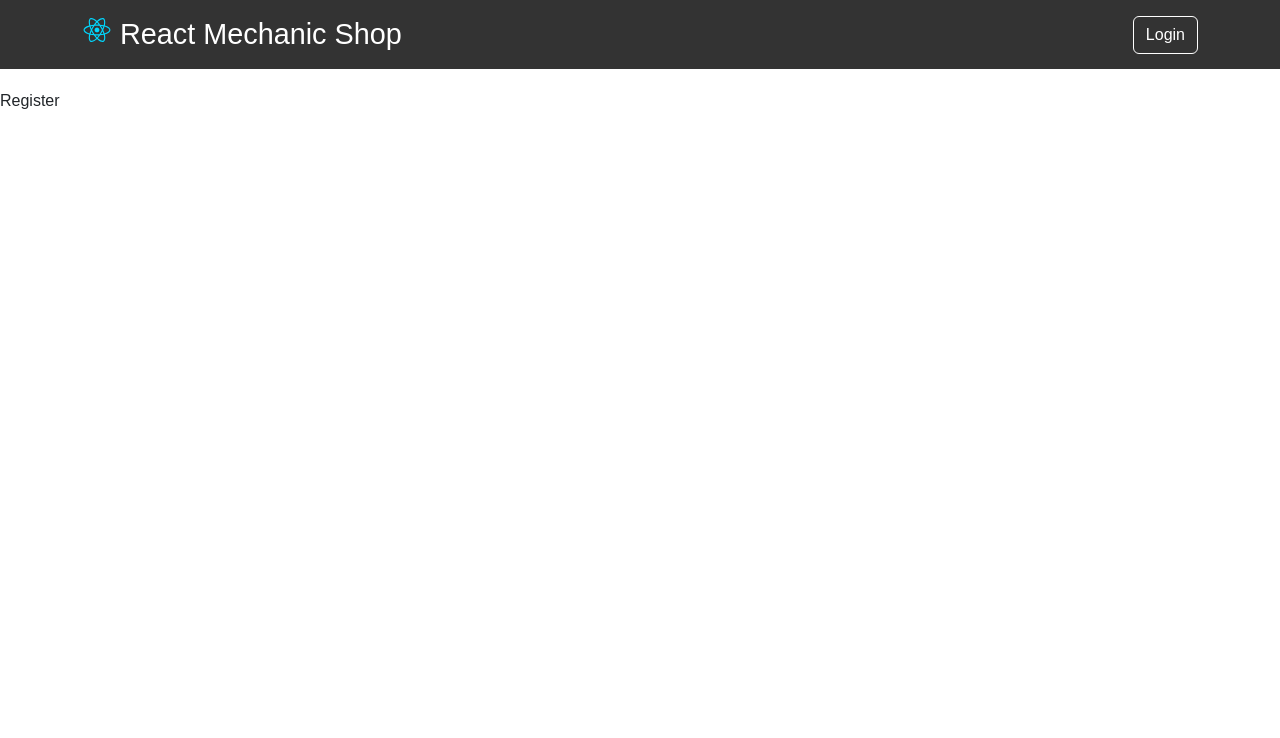
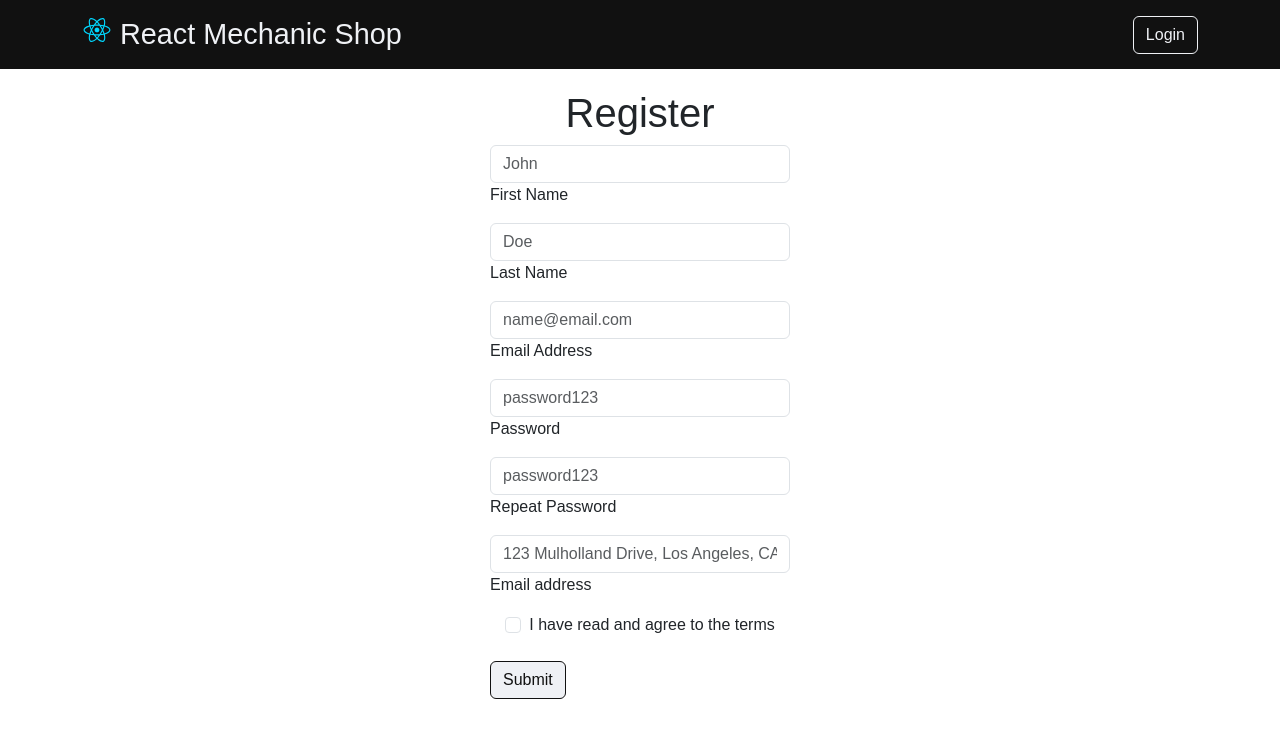
Before and after one commit to joeyvigil/hw29-react-mechanic-shop-crud, a React (Vite) app: page /register in a window 1280 px wide. Shown: the top 738 px of the page. Built offline with nearby package versions, Linux system fonts and the light colour scheme; a web font is replaced by a local one.

Commit message:
register

```diff
--- a/src/App.css
+++ b/src/App.css
@@ -1,36 +1,62 @@
+:root {
+  --React: #61dbfb;
+  --Rosewater: #dc8a78;
+  --Pink: #ea76cb;
+  --Mauve: #8839ef;
+  --Maroon: #e64553;
+  --Peach: #fe640b;
+  --Yellow: #df8e1d;
+  --Green: #40a02b;
+  --Teal: #179299;
+  --Sapphire: #209fb5;
+  --Lavender: #7287fd;
+  --Base0: #eff1f5;
+  --Base1: #ccd0da;
+  --Base2: #acb0be;
+  --Base3: #8c8fa1;
+  --Base4: #6c6f85;
+  --Base5: #4c4f69;
+  --Base6: #111;
+}
+
 * {
-    font-family: "Geo", sans-serif;
+  font-family: "Geo", sans-serif;
   font-weight: 400;
   font-style: normal;
 }
 
 .mynavbar {
   margin-bottom: 20px;
-  background-color: #333;
-  color: white;
+  background-color: var(--Base6);
+  color: var(--Base0);
 }
 
 .navbar-brand {
-  color: white;
-
+  color: var(--Base0);
   font-size: 1.8em;
 }
 
 .navbar-brand:hover {
-  color: white
+  color: var(--Base0)
 }
 
 .btn {
-  color: white;
-  border-color: white;
+  color: var(--Base0);
+  border-color: var(--Base0);
 }
 
 .btn:hover {
-  background-color: #61dbfb;
-  color: #333;
+  background-color: var(--React);
+  color: var(--Base6);
 }
 
 .small-container {
   max-width: 300px;
   margin: auto;
 }
+
+.btn-primary {
+  background-color: var(--Base0);
+  border-color: var(--Base6);
+  color: var(--Base6);
+}
--- a/src/App.jsx
+++ b/src/App.jsx
@@ -16,13 +16,10 @@ function App() {
         <div className='container'>
         <nav className="navbar">
 
-
           <div className="navbar-brand">
             <img src="/images/react.svg" alt="Logo" width="30" height="24" className="d-inline-block align-text-top" /> React Mechanic Shop
           </div>
           <button className="btn btn-outline-success" onClick={() => navigate('/') }> Login</button>
-
-
 
         </nav>
         </div>
--- a/src/views/Main.jsx
+++ b/src/views/Main.jsx
@@ -1,5 +1,4 @@
 import React from 'react'
-import { useState } from 'react';
 
 const main = () => {
     const formSubmit = (e) =>{
@@ -11,16 +10,13 @@ const main = () => {
     const [email, setEmail] = React.useState("");
 
 
-
-
-
   return (
     <div className='container'>
         <div className='small-container'>
-        <br /><h1 className='text-center'>Welcome</h1>
+        <h1 className='text-center'>Welcome</h1>
         <form onSubmit={(e)=> formSubmit(e)}>
             {/* Email input */}
-            <div className="form-outline mb-4">
+            <div className="mb-2">
                 <input type="email"
                   className="form-control"
                   id="email"
@@ -31,7 +27,7 @@ const main = () => {
             </div>
 
             {/* Password input */}
-            <div className="form-outline mb-4">
+            <div className="mb-2">
                 <input type="password"
                   className="form-control"
                   id="password"
@@ -49,8 +45,8 @@ const main = () => {
             {/* Register buttons */}
             <div className="text-center">
                 <p>Not a member? <a href="/register">Register</a></p>
+            </div>
 
-            </div>
         </form>
         </div>
 
--- a/src/views/Register.jsx
+++ b/src/views/Register.jsx
@@ -1,8 +1,115 @@
 import React from 'react'
 
 const Register = () => {
+      const formSubmit = (e) =>{
+          e.preventDefault();
+          console.log("form submitted");
+          console.log("Register form data:");
+          console.log("First Name:", first);
+          console.log("Last Name:", last);
+          console.log("Email:", email);
+          console.log("Password:", password);
+          console.log("Repeat Password:", repeatPassword);
+          console.log("Address:", address);
+          console.log(e);
+      }
+      const [first, setFirst] = React.useState("");
+      const [last, setLast] = React.useState("");
+      const [email, setEmail] = React.useState("");
+      const [password, setPassword] = React.useState("");
+      const [repeatPassword, setRepeatPassword] = React.useState("");
+      const [address, setAddress] = React.useState("");
+
+
+
   return (
-    <div>Register</div>
+    <div className='container'>
+        <div className='small-container'>
+        <h1 className='text-center'>Register</h1>
+        <form onSubmit={(e)=> formSubmit(e)}>
+
+            {/* First Name input */}
+            <div className="mb-2">
+                <input type="text"
+                  className="form-control"
+                  id="first"
+                  value={first}
+                  onChange={(e) => setFirst(e.target.value)}
+                  placeholder='John' required></input>
+                <label className="form-label">First Name</label>
+            </div>
+
+            {/* Last Name input */}
+            <div className="mb-2">
+                <input type="text"
+                  className="form-control"
+                  id="last"
+                  value={last}
+                  onChange={(e) => setLast(e.target.value)}
+                  placeholder='Doe' required></input>
+                <label className="form-label">Last Name</label>
+            </div>
+
+            {/* Email input */}
+            <div className="mb-2">
+                <input type="email"
+                  className="form-control"
+                  id="email"
+                  value={email}
+                  onChange={(e) => setEmail(e.target.value)}
+                  placeholder='name@email.com' required></input>
+                <label className="form-label">Email Address</label>
+            </div>
+
+            {/* Password input */}
+            <div className="mb-2">
+                <input type="password"
+                  className="form-control"
+                  id="password"
+                  value={password}
+                  onChange={(e) => setPassword(e.target.value)}
+                  placeholder='password123' required></input>
+                <label className="form-label">Password</label>
+            </div>
+
+            {/* Repeat Password input */}
+            <div className="mb-2">
+                <input type="password"
+                  className="form-control"
+                  id="repeatPassword"
+                  value={repeatPassword}
+                  onChange={(e) => setRepeatPassword(e.target.value)}
+                  placeholder='password123' required></input>
+                <label className="form-label">Repeat Password</label>
+            </div>
+
+            {/* Address input */}
+            <div className="mb-2">
+                <input type="text"
+                  className="form-control"
+                  id="address"
+                  value={address}
+                  onChange={(e) => setAddress(e.target.value)}
+                  placeholder='123 Mulholland Drive, Los Angeles, CA' required></input>
+                <label className="form-label">Email address</label>
+            </div>
+
+            {/* Checkbox input */}
+            <div className="form-check d-flex justify-content-center mb-4">
+              <input className="form-check-input me-2" type="checkbox" value="" id="registerCheck" required />
+              <label className="form-check-label">
+                I have read and agree to the terms
+              </label>
+            </div>
+
+            {/* Submit button */}
+            <button  type="submit" className="btn btn-primary">Submit</button>
+
+
+        </form>
+        </div>
+
+    </div>
   )
 }
 
```
